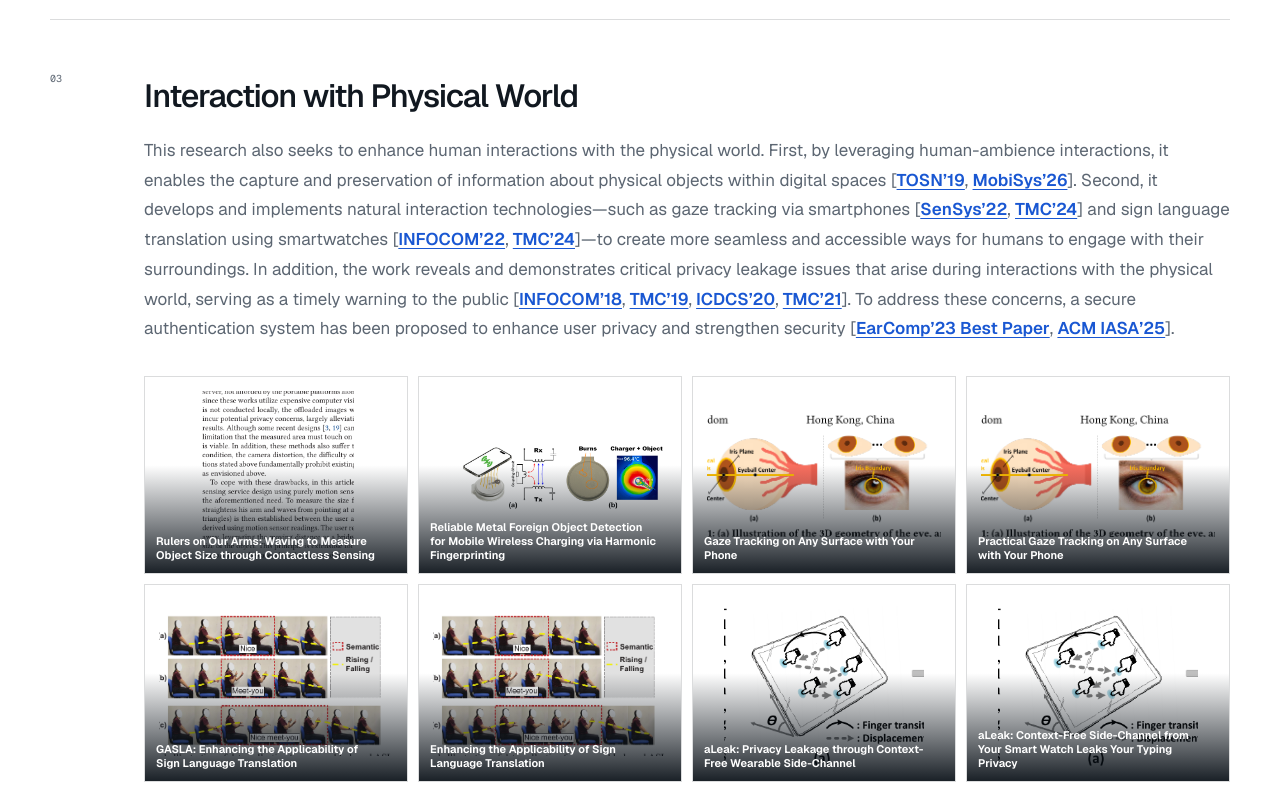
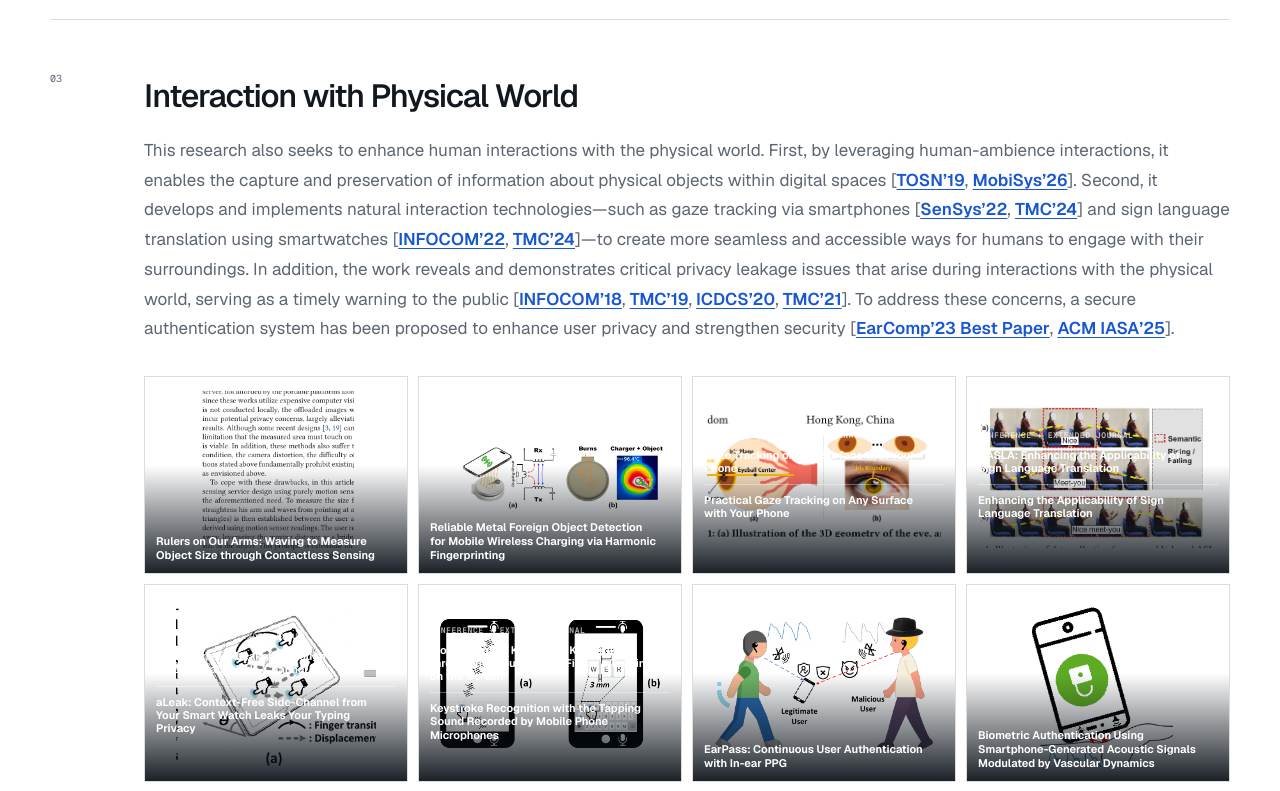
Before and after one commit to YangLiu-CS/mobile-wearable-systems-group, a Next.js app: page /research in a window 1280 px wide. Shown: the part 2751-3542 px from the top of the page. Built offline with nearby package versions, Linux system fonts and the light colour scheme.

Commit message:
Group conference and journal papers

```diff
--- a/app/globals.css
+++ b/app/globals.css
@@ -153,9 +153,17 @@ nav a:hover::after { transform: scaleX(1); }
 .paper-tile-overlay small { font: 600 8px var(--font-geist-mono); letter-spacing: .07em; text-transform: uppercase; }
 .paper-tile-overlay strong { max-width: 30ch; font-size: 14px; line-height: 1.28; font-weight: 650; }
 .paper-tile-overlay i { font: 600 8px var(--font-geist-mono); letter-spacing: .05em; text-transform: uppercase; font-style: normal; }
-.paper-tile:hover > img, .paper-tile:focus-visible > img { filter: saturate(.72); transform: scale(.97); }
-.paper-tile:hover .paper-tile-overlay, .paper-tile:focus-visible .paper-tile-overlay { opacity: 1; }
+.paper-tile:hover > img, .paper-tile:focus-visible > img, .paper-tile:focus-within > img { filter: saturate(.72); transform: scale(.97); }
+.paper-tile:hover .paper-tile-overlay, .paper-tile:focus-visible .paper-tile-overlay, .paper-tile:focus-within .paper-tile-overlay { opacity: 1; }
 .paper-tile:focus-visible { outline: 2px solid var(--blue); outline-offset: 2px; }
+.paper-pair-overlay { justify-content: center; gap: 9px; }
+.paper-pair-label { font: 600 8px var(--font-geist-mono); letter-spacing: .07em; text-transform: uppercase; color: rgba(255,255,255,.7); }
+.paper-tile-paper { display: grid; gap: 3px; color: #fff; }
+.paper-tile-paper + .paper-tile-paper { padding-top: 9px; border-top: 1px solid rgba(255,255,255,.35); }
+.paper-tile-paper small { font: 600 8px var(--font-geist-mono); letter-spacing: .07em; text-transform: uppercase; color: rgba(255,255,255,.75); }
+.paper-tile-paper strong { font-size: 11px; line-height: 1.2; font-weight: 650; }
+.paper-tile-paper:hover strong, .paper-tile-paper:focus-visible strong { text-decoration: underline; text-underline-offset: 2px; }
+.paper-tile-paper:focus-visible { outline: 1px solid #fff; outline-offset: 3px; }
 .research-media { display: grid; grid-template-columns: 1.4fr 1fr; grid-auto-rows: 210px; gap: 8px; margin-top: 30px; background: #f2f5f7; }
 .research-media img, .research-media video { width: 100%; height: 100%; }
 .research-media img { object-fit: contain; background: #fff; padding: 12px; }
--- a/app/research/page.tsx
+++ b/app/research/page.tsx
@@ -20,10 +20,19 @@ function ResearchSection({ id, number, title, children }: { id: string; number:
 
 function PaperGallery({ papers }: { papers: ResearchPaper[] }) {
   return <div className="paper-mosaic" aria-label="Related publications">
-    {papers.map((paper, index) => <a className="paper-tile" href={paper.href} target="_blank" rel="noreferrer" key={`${paper.venue}-${index}`} aria-label={`${paper.title} — ${paper.venue}`} title={paper.title}>
-      <img src={`${basePath}${paper.image}`} alt="" />
-      <span className="paper-tile-overlay"><small>{paper.venue}</small><strong>{paper.title}</strong><i>Open paper ↗</i></span>
-    </a>)}
+    {papers.map((paper, index) => paper.companion
+      ? <div className="paper-tile paper-tile-group" role="group" key={`${paper.venue}-${index}`} aria-label={`${paper.title} and ${paper.companion.title}`}>
+          <img src={`${basePath}${paper.image}`} alt="" />
+          <div className="paper-tile-overlay paper-pair-overlay">
+            <span className="paper-pair-label">Conference + extended journal</span>
+            <a className="paper-tile-paper" href={paper.href} target="_blank" rel="noreferrer"><small>{paper.venue}</small><strong>{paper.title}</strong></a>
+            <a className="paper-tile-paper" href={paper.companion.href} target="_blank" rel="noreferrer"><small>{paper.companion.venue}</small><strong>{paper.companion.title}</strong></a>
+          </div>
+        </div>
+      : <a className="paper-tile" href={paper.href} target="_blank" rel="noreferrer" key={`${paper.venue}-${index}`} aria-label={`${paper.title} — ${paper.venue}`} title={paper.title}>
+          <img src={`${basePath}${paper.image}`} alt="" />
+          <span className="paper-tile-overlay"><small>{paper.venue}</small><strong>{paper.title}</strong><i>Open paper ↗</i></span>
+        </a>)}
   </div>;
 }
 
--- a/app/research/papers.ts
+++ b/app/research/papers.ts
@@ -3,6 +3,11 @@ export type ResearchPaper = {
   venue: string;
   href: string;
   image: string;
+  companion?: {
+    title: string;
+    venue: string;
+    href: string;
+  };
   position?: string;
   aspectRatio: string;
   contain?: boolean;
@@ -41,14 +46,10 @@ export const wellnessPapers: ResearchPaper[] = [
 export const interactionPapers: ResearchPaper[] = [
   { title: "Rulers on Our Arms: Waving to Measure Object Size through Contactless Sensing", venue: "ACM TOSN 2019", href: "https://yangliu-cs.github.io/YangLiu-CS/paper/2019-TOSN-Aware.pdf", image: "/research-papers/tosn-aware.png", aspectRatio: "1.3 / 1" },
   { title: "Reliable Metal Foreign Object Detection for Mobile Wireless Charging via Harmonic Fingerprinting", venue: "ACM MobiSys 2026", href: "https://dl.acm.org/doi/abs/10.1145/3745756.3809222", image: "/publications/harmonic-fingerprinting.png", aspectRatio: "1.65 / 1", contain: true },
-  { title: "Gaze Tracking on Any Surface with Your Phone", venue: "ACM SenSys 2022", href: "https://yangliu-cs.github.io/YangLiu-CS/paper/2022-SenSys-ASGaze.pdf", image: "/research-papers/asgaze.png", aspectRatio: "1 / 1.08" },
-  { title: "Practical Gaze Tracking on Any Surface with Your Phone", venue: "IEEE TMC 2024", href: "https://ieeexplore.ieee.org/document/10638728", image: "/research-papers/gaze-tmc.png", aspectRatio: "1.35 / 1" },
-  { title: "GASLA: Enhancing the Applicability of Sign Language Translation", venue: "IEEE INFOCOM 2022", href: "https://yangliu-cs.github.io/YangLiu-CS/paper/2022-Infocom-GASLA.pdf", image: "/research-papers/gasla-infocom.png", aspectRatio: "1.5 / 1" },
-  { title: "Enhancing the Applicability of Sign Language Translation", venue: "IEEE TMC 2024", href: "https://scholars.cityu.edu.hk/files/194313689/182780309.pdf", image: "/research-papers/gasla-tmc.png", aspectRatio: "1.15 / 1" },
-  { title: "aLeak: Privacy Leakage through Context-Free Wearable Side-Channel", venue: "IEEE INFOCOM 2018", href: "https://yangliu-cs.github.io/YangLiu-CS/paper/2018-INFOCOM-aLeak.pdf", image: "/research-papers/aleak-infocom.png", aspectRatio: "1 / 1.08" },
-  { title: "aLeak: Context-Free Side-Channel from Your Smart Watch Leaks Your Typing Privacy", venue: "IEEE TMC 2019", href: "https://ieeexplore.ieee.org/stamp/stamp.jsp?tp=&arnumber=8718344", image: "/research-papers/aleak-tmc.png", aspectRatio: "1.4 / 1" },
-  { title: "Mobile Phones Know Your Keystrokes through the Sounds from Finger's Tapping on the Screen", venue: "IEEE ICDCS 2020", href: "https://yangliu-cs.github.io/YangLiu-CS/paper/2020-ICDCS-TapLeak.pdf", image: "/research-papers/tapleak.png", aspectRatio: "1.25 / 1" },
-  { title: "Keystroke Recognition with the Tapping Sound Recorded by Mobile Phone Microphones", venue: "IEEE TMC 2021", href: "https://ieeexplore.ieee.org/stamp/stamp.jsp?tp=&arnumber=9658138&tag=1", image: "/research-papers/keystroke-tmc.png", aspectRatio: "1 / 1.1" },
+  { title: "Gaze Tracking on Any Surface with Your Phone", venue: "ACM SenSys 2022", href: "https://yangliu-cs.github.io/YangLiu-CS/paper/2022-SenSys-ASGaze.pdf", image: "/research-papers/asgaze.png", aspectRatio: "1 / 1.08", companion: { title: "Practical Gaze Tracking on Any Surface with Your Phone", venue: "IEEE TMC 2024", href: "https://ieeexplore.ieee.org/document/10638728" } },
+  { title: "GASLA: Enhancing the Applicability of Sign Language Translation", venue: "IEEE INFOCOM 2022", href: "https://yangliu-cs.github.io/YangLiu-CS/paper/2022-Infocom-GASLA.pdf", image: "/research-papers/gasla-infocom.png", aspectRatio: "1.5 / 1", companion: { title: "Enhancing the Applicability of Sign Language Translation", venue: "IEEE TMC 2024", href: "https://scholars.cityu.edu.hk/files/194313689/182780309.pdf" } },
+  { title: "aLeak: Privacy Leakage through Context-Free Wearable Side-Channel", venue: "IEEE INFOCOM 2018", href: "https://yangliu-cs.github.io/YangLiu-CS/paper/2018-INFOCOM-aLeak.pdf", image: "/research-papers/aleak-infocom.png", aspectRatio: "1 / 1.08", companion: { title: "aLeak: Context-Free Side-Channel from Your Smart Watch Leaks Your Typing Privacy", venue: "IEEE TMC 2019", href: "https://ieeexplore.ieee.org/stamp/stamp.jsp?tp=&arnumber=8718344" } },
+  { title: "Mobile Phones Know Your Keystrokes through the Sounds from Finger's Tapping on the Screen", venue: "IEEE ICDCS 2020", href: "https://yangliu-cs.github.io/YangLiu-CS/paper/2020-ICDCS-TapLeak.pdf", image: "/research-papers/tapleak.png", aspectRatio: "1.25 / 1", companion: { title: "Keystroke Recognition with the Tapping Sound Recorded by Mobile Phone Microphones", venue: "IEEE TMC 2021", href: "https://ieeexplore.ieee.org/stamp/stamp.jsp?tp=&arnumber=9658138&tag=1" } },
   { title: "EarPass: Continuous User Authentication with In-ear PPG", venue: "ACM EarComp 2023 · Best Paper", href: "https://dl.acm.org/doi/pdf/10.1145/3594739.3610670", image: "/research-papers/earpass.png", aspectRatio: "1.45 / 1" },
   { title: "Biometric Authentication Using Smartphone-Generated Acoustic Signals Modulated by Vascular Dynamics", venue: "ACM IASA 2025", href: "https://dl.acm.org/doi/pdf/10.1145/3737901.3768367", image: "/research-papers/acoustic-auth.png", aspectRatio: "1.05 / 1" },
 ];
```
